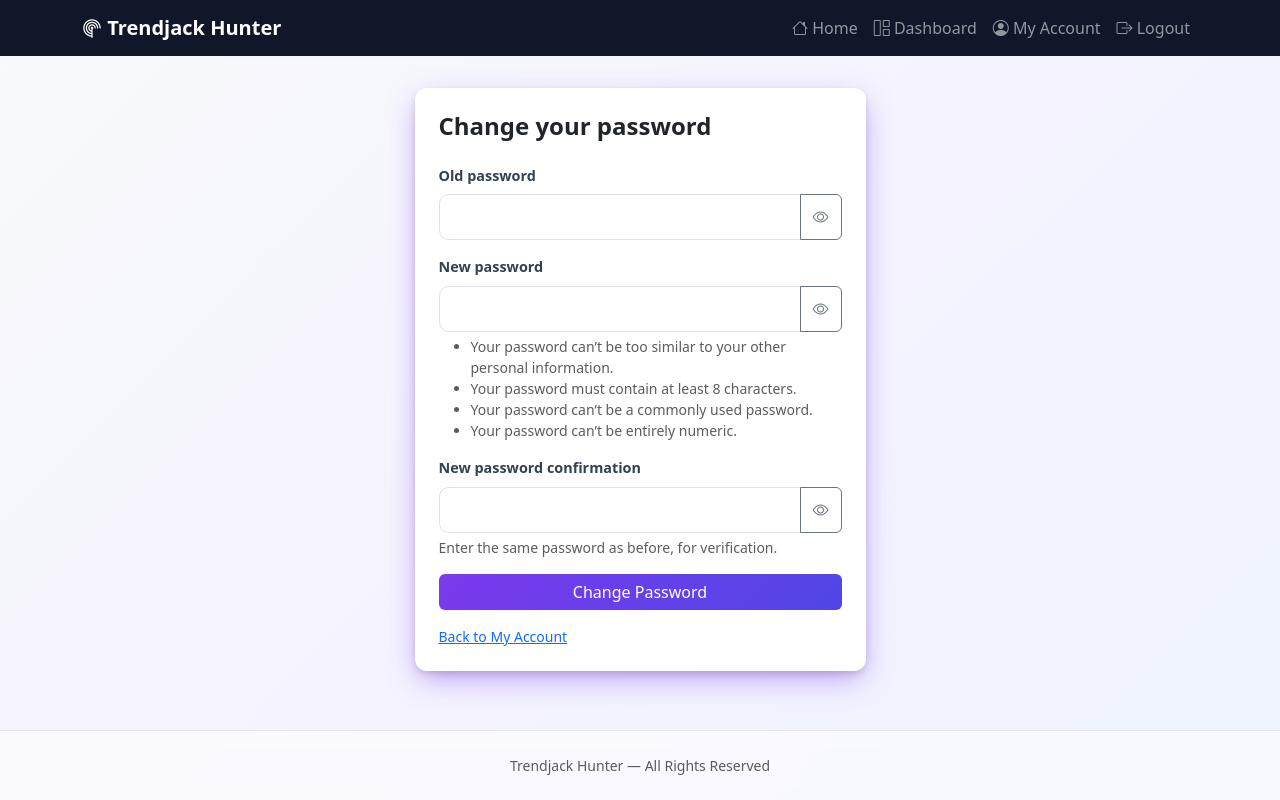
After one commit to kolamummassa-cmd/TrendJack-Hunter, a Django app: page /accounts/account/password/ in a window 1280 px wide. The commit adds this page. Run offline with Django 5.2, Linux system fonts and the light colour scheme; the visitor is signed in with stand-in values (Sample User, id 1).

Commit message:
Add per-user trend visibility, signup-gated dashboard, password toggles, change password, hide subscription UI

```diff
--- /dev/null
+++ b/accounts/templates/accounts/password_change.html
@@ -0,0 +1,40 @@
+{% extends "base.html" %}
+{% block title %}Change Password — Trendjack Hunter{% endblock %}
+{% block content %}
+<div class="row justify-content-center">
+    <div class="col-md-6 col-lg-5">
+        <div class="card border-0 shadow-sm">
+            <div class="card-body p-4">
+                <h4 class="fw-bold mb-4">Change your password</h4>
+                <form method="post" novalidate>
+                    {% csrf_token %}
+                    {% for field in form %}
+                        <div class="mb-3">
+                            <label class="filter-label mb-2">{{ field.label }}</label>
+                            <div class="input-group">
+                                <input type="password" name="{{ field.html_name }}" class="form-control filter-input">
+                                <button type="button" class="btn btn-outline-secondary toggle-password" tabindex="-1">
+                                    <i class="bi bi-eye"></i>
+                                </button>
+                            </div>
+                            {% for error in field.errors %}
+                                <div class="text-danger small">{{ error }}</div>
+                            {% endfor %}
+                            {% if field.help_text %}
+                                <div class="form-text">{{ field.help_text|safe }}</div>
+                            {% endif %}
+                        </div>
+                    {% endfor %}
+                    {% if form.non_field_errors %}
+                        <div class="text-danger small mb-3">{{ form.non_field_errors }}</div>
+                    {% endif %}
+                    <button type="submit" class="btn btn-primary w-100">Change Password</button>
+                </form>
+                <p class="text-muted small mt-3 mb-0">
+                    <a href="{% url 'accounts:my_account' %}">Back to My Account</a>
+                </p>
+            </div>
+        </div>
+    </div>
+</div>
+{% endblock %}
--- a/accounts/urls.py
+++ b/accounts/urls.py
@@ -48,6 +48,20 @@ urlpatterns = [
     path("subscribe/return/", views.subscribe_return, name="subscribe_return"),
     path("subscribe/status/", views.check_subscription_status, name="check_subscription_status"),
 
+    path(
+        "account/password/",
+        auth_views.PasswordChangeView.as_view(
+            template_name="accounts/password_change.html",
+            success_url=reverse_lazy("accounts:password_change_done"),
+        ),
+        name="password_change",
+    ),
+    path(
+        "account/password/done/",
+        auth_views.PasswordChangeDoneView.as_view(template_name="accounts/password_change_done.html"),
+        name="password_change_done",
+    ),
+
     path("account/", views.my_account, name="my_account"),
     path("account/cancel/", views.cancel_subscription, name="cancel_subscription"),
     path("account/billing/<int:sub_id>/delete/", views.delete_subscription_record, name="delete_subscription_record"),
--- a/templates/base.html
+++ b/templates/base.html
@@ -89,6 +89,26 @@
 
 <!-- Bootstrap JS bundle -->
 <script src="https://cdn.jsdelivr.net/npm/bootstrap@5.3.3/dist/js/bootstrap.bundle.min.js"></script>
+
+<!-- Show/hide toggle for any password field wrapped as: .input-group > input + button.toggle-password -->
+<script>
+document.querySelectorAll('.toggle-password').forEach(function (btn) {
+    btn.addEventListener('click', function () {
+        var input = btn.closest('.input-group').querySelector('input');
+        var icon = btn.querySelector('i');
+        if (input.type === 'password') {
+            input.type = 'text';
+            icon.classList.remove('bi-eye');
+            icon.classList.add('bi-eye-slash');
+        } else {
+            input.type = 'password';
+            icon.classList.remove('bi-eye-slash');
+            icon.classList.add('bi-eye');
+        }
+    });
+});
+</script>
+
 {% block extra_js %}{% endblock %}
 </body>
 </html>
```
Also changed, not shown: accounts/templates/accounts/login.html (+11 -0 lines), accounts/templates/accounts/my_account.html (+13 -12 lines), accounts/templates/accounts/password_change_done.html (added, +14 -0 lines), accounts/templates/accounts/password_reset_confirm.html (+6 -1 lines), accounts/templates/accounts/signup.html (+9 -0 lines), trends/models.py (+13 -0 lines), trends/services/pipeline_runner.py (+12 -2 lines), trends/views.py (+22 -9 lines), trends/migrations/0003_trend_visible_to.py (added).
